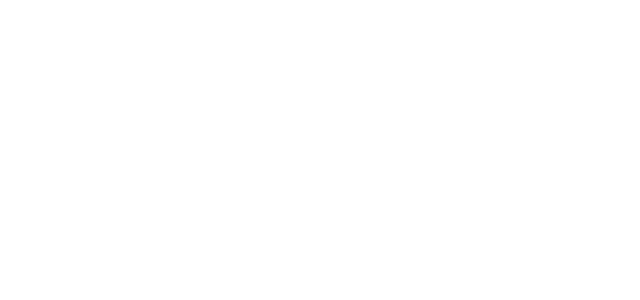
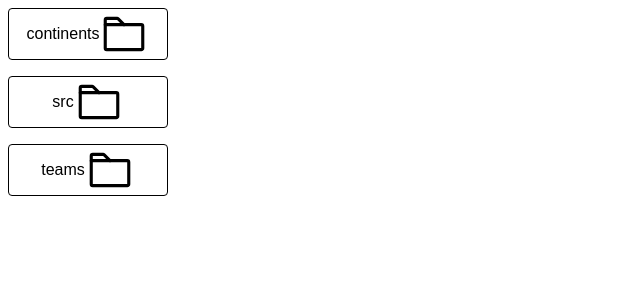
Before and after one commit to masiucd/recursion-ui, a Next.js app: page / in a window 1280 px wide. Shown: the top 300 px of the page, without its empty margins (0-640 px from the left). Built offline with nearby package versions, Linux system fonts and the light colour scheme.

Commit message:
render folders

```diff
--- /dev/null
+++ b/components/elements/button.tsx
@@ -0,0 +1,50 @@
+import {css, SerializedStyles} from "@emotion/react"
+import {FC} from "react"
+
+const buttonResetStyles = css`
+  padding: 0;
+  margin: 0;
+  border: 0;
+  font-size: 1rem;
+  background-color: none;
+  background: none;
+  cursor: pointer;
+  border-radius: 4px;
+`
+
+type ButtonType = "primary" | "secondary" | "stable" | "default"
+const buttonStyles = (buttonType: ButtonType = "default") => css`
+  ${buttonResetStyles};
+`
+
+interface Props {
+  type?: "button" | "submit" | "reset" | undefined
+  buttonType?: ButtonType
+  styles?: SerializedStyles
+  restProps?: Record<string, string | boolean>
+  onClick: () => void
+}
+const Button: FC<Props> = ({
+  type = "button",
+  buttonType = "default",
+  children,
+  styles,
+  restProps,
+  onClick,
+}) => {
+  return (
+    <button
+      onClick={onClick}
+      type={type}
+      css={css`
+        ${buttonStyles(buttonType)};
+        ${styles};
+      `}
+      {...restProps}
+    >
+      {children}
+    </button>
+  )
+}
+
+export default Button
--- /dev/null
+++ b/components/icons/file.tsx
@@ -0,0 +1,33 @@
+interface Props {
+  width?: number
+  height?: number
+}
+const File = ({width = 50, height = 50}: Props) => (
+  <svg
+    xmlns="http://www.w3.org/2000/svg"
+    width={width}
+    height={height}
+    fill="#000000"
+    viewBox="0 0 256 256"
+  >
+    <rect width="256" height="256" fill="none"></rect>
+    <path
+      d="M200.00039,224H55.99961A7.99981,7.99981,0,0,1,48,216V40a7.99981,7.99981,0,0,1,7.99961-8l96.00312,0L208,88V216A7.99981,7.99981,0,0,1,200.00039,224Z"
+      fill="none"
+      stroke="#000000"
+      strokeLinecap="round"
+      strokeLinejoin="round"
+      strokeWidth="16"
+    ></path>
+    <polyline
+      points="152 32 152 88 208.008 88"
+      fill="none"
+      stroke="#000000"
+      strokeLinecap="round"
+      strokeLinejoin="round"
+      strokeWidth="16"
+    ></polyline>
+  </svg>
+)
+
+export default File
--- /dev/null
+++ b/components/icons/folder.closed.tsx
@@ -0,0 +1,33 @@
+interface Props {
+  width?: number
+  height?: number
+}
+const FolderClosed = ({width = 50, height = 50}: Props) => (
+  <svg
+    xmlns="http://www.w3.org/2000/svg"
+    width={width}
+    height={height}
+    fill="#000000"
+    viewBox="0 0 256 256"
+  >
+    <rect width="256" height="256" fill="none"></rect>
+    <path
+      d="M216.88889,208H39.38462A7.40633,7.40633,0,0,1,32,200.61538V80H216a8,8,0,0,1,8,8V200.88889A7.11111,7.11111,0,0,1,216.88889,208Z"
+      fill="none"
+      stroke="#000000"
+      strokeLinecap="round"
+      strokeLinejoin="round"
+      strokeWidth="16"
+    ></path>
+    <path
+      d="M32,80V56a8,8,0,0,1,8-8H92.68629a8,8,0,0,1,5.65686,2.34315L128,80"
+      fill="none"
+      stroke="#000000"
+      strokeLinecap="round"
+      strokeLinejoin="round"
+      strokeWidth="16"
+    ></path>
+  </svg>
+)
+
+export default FolderClosed
--- /dev/null
+++ b/components/icons/folder.open.tsx
@@ -0,0 +1,33 @@
+interface Props {
+  width?: number
+  height?: number
+}
+const FolderOpen = ({width = 50, height = 50}: Props) => (
+  <svg
+    xmlns="http://www.w3.org/2000/svg"
+    width={width}
+    height={height}
+    fill="#000000"
+    viewBox="0 0 256 256"
+  >
+    <rect width="256" height="256" fill="none"></rect>
+    <path
+      d="M32,208V64a8,8,0,0,1,8-8H93.33333a8,8,0,0,1,4.8,1.6l27.73334,20.8a8,8,0,0,0,4.8,1.6H200a8,8,0,0,1,8,8v24"
+      fill="none"
+      stroke="#000000"
+      strokeLinecap="round"
+      strokeLinejoin="round"
+      strokeWidth="16"
+    ></path>
+    <path
+      d="M32,208l30.17661-90.52982A8,8,0,0,1,69.76607,112H228.90059a8,8,0,0,1,7.58947,10.52982L208,208Z"
+      fill="none"
+      stroke="#000000"
+      strokeLinecap="round"
+      strokeLinejoin="round"
+      strokeWidth="16"
+    ></path>
+  </svg>
+)
+
+export default FolderOpen
--- /dev/null
+++ b/data/folder-data.json
@@ -0,0 +1,38 @@
+[
+  {"id": 1, "text": "continents", "parentId": null},
+  {"id": 2, "text": "src", "parentId": null},
+  {"id": 3, "text": "teams", "parentId": null},
+  {"id": 4, "text": "north-america", "parentId": 1},
+  {"id": 5, "text": "USA", "parentId": 4},
+  {"id": 6, "text": "Mexico", "parentId": 4},
+  {"id": 8, "text": "components", "parentId": 2},
+  {"id": 9, "text": "styles", "parentId": 2},
+  {"id": 10, "text": "Legia Warszawa", "parentId": 3},
+  {"id": 11, "text": "App.tsx", "parentId": 8},
+  {"id": 12, "text": "main.css", "parentId": 9},
+  {"id": 13, "text": "common.css", "parentId": 9},
+  {"id": 14, "text": "europe", "parentId": 1},
+
+  {"id": 15, "text": "france", "parentId": 14},
+  {"id": 16, "text": "poland", "parentId": 14},
+  {"id": 17, "text": "greece", "parentId": 14},
+  {"id": 18, "text": "russia", "parentId": 14},
+  {"id": 19, "text": "IFK Goteborg", "parentId": 3},
+  {"id": 20, "text": "Manchester united", "parentId": 3},
+  {"id": 21, "text": "Layout.tsx", "parentId": 8},
+
+  {"id": 22, "text": "Miami", "parentId": 5},
+  {"id": 23, "text": "New York", "parentId": 5},
+  {"id": 24, "text": "Paris", "parentId": 15},
+  {"id": 25, "text": "Lyon", "parentId": 15},
+  {"id": 26, "text": "Warszawa", "parentId": 16},
+  {"id": 27, "text": "Poznan", "parentId": 16},
+  {"id": 28, "text": "Gdansk", "parentId": 16},
+  {"id": 29, "text": "Torun", "parentId": 16},
+
+  {"id": 30, "text": "Mexico city", "parentId": 6},
+
+  {"id": 31, "text": "Rubinkowa", "parentId": 29},
+  {"id": 32, "text": "Asia", "parentId": 1},
+  {"id": 33, "text": "Bordeuex", "parentId": 15}
+]
--- /dev/null
+++ b/hooks/toggle.tsx
@@ -0,0 +1,21 @@
+import {useState} from "react"
+
+const useToggle = (
+  initialState = false,
+): [boolean, () => void, () => void, () => void] => {
+  const [state, setState] = useState(initialState)
+
+  const toggle = (): void => {
+    setState((prev) => !prev)
+  }
+  const setOn = (): void => {
+    setState(true)
+  }
+  const setOff = (): void => {
+    setState(false)
+  }
+
+  return [state, toggle, setOn, setOff]
+}
+
+export default useToggle
--- a/pages/index.tsx
+++ b/pages/index.tsx
@@ -1,16 +1,114 @@
+import Button from "@components/elements/button"
+import File from "@components/icons/file"
+import FolderClosed from "@components/icons/folder.closed"
+import FolderOpen from "@components/icons/folder.open"
+import {css} from "@emotion/react"
+import useToggle from "@hooks/toggle"
 import type {NextPage} from "next"
 import Head from "next/head"
+import React, {FC, Fragment} from "react"
+
+import data from "../data/folder-data.json"
 
 const Home: NextPage = () => {
   return (
-    <>
+    <Fragment>
       <Head>
-        <title>Create Next App</title>
+        <title>Recursion with React</title>
         <meta name="description" content="Generated by create next app" />
         <link rel="icon" href="/favicon.ico" />
       </Head>
-    </>
+      <FolderStructure />
+    </Fragment>
   )
 }
 
+interface Item {
+  id: number
+  parentId: number | null
+  text: string
+}
+interface Node extends Item {
+  hasChildren: boolean
+  children: Item[]
+}
+const formatData = (data: Array<Item>) => {
+  return data.map((item: Item) => ({
+    ...item,
+    hasChildren: data.filter((node) => node.parentId === item.id).length > 0,
+    children: data.filter((node) => node.parentId === item.id),
+  }))
+}
+
+const FolderStructure = () => {
+  return (
+    <div>
+      <Tree treeData={formatData(data)} />
+    </div>
+  )
+}
+
+const renderIcon = (on: boolean, hasChildren: boolean) => {
+  switch (true) {
+    case hasChildren && on:
+      return <FolderOpen />
+    case hasChildren && !on:
+      return <FolderClosed />
+    default:
+      return <File />
+  }
+}
+
+interface RowProps {
+  level: number
+  node: Node
+}
+const Row: FC<RowProps> = ({level, node, children}) => {
+  const [on, toggleOn] = useToggle()
+  return (
+    <Fragment>
+      <div
+        css={css`
+          margin-left: ${level * 5}rem;
+        `}
+      >
+        <Button
+          onClick={() => toggleOn()}
+          styles={css`
+            margin-bottom: 1rem;
+            display: flex;
+            align-items: center;
+            border: 1px solid #000;
+            min-width: 10rem;
+            align-items: center;
+            justify-content: center;
+          `}
+        >
+          {node.text} {renderIcon(on, node.hasChildren)}
+        </Button>
+      </div>
+      {on && children}
+    </Fragment>
+  )
+}
+
+interface TreeProps {
+  treeData: Array<Node>
+  parentId?: number | null
+  level?: number
+}
+
+const Tree: FC<TreeProps> = ({
+  treeData,
+  parentId = null,
+  level = 0,
+}): JSX.Element[] | any => {
+  const nodes = treeData.filter((node) => node.parentId === parentId)
+  return nodes.map((node) => (
+    <Row key={node.id} node={node} level={level}>
+      <Tree treeData={treeData} parentId={node.id} level={level + 1} />
+    </Row>
+  ))
+}
+
 export default Home
```
Also changed, not shown: components/app/layout.tsx (added, +15 -0 lines), components/app/footer.tsx (added), components/app/header.tsx (added).
